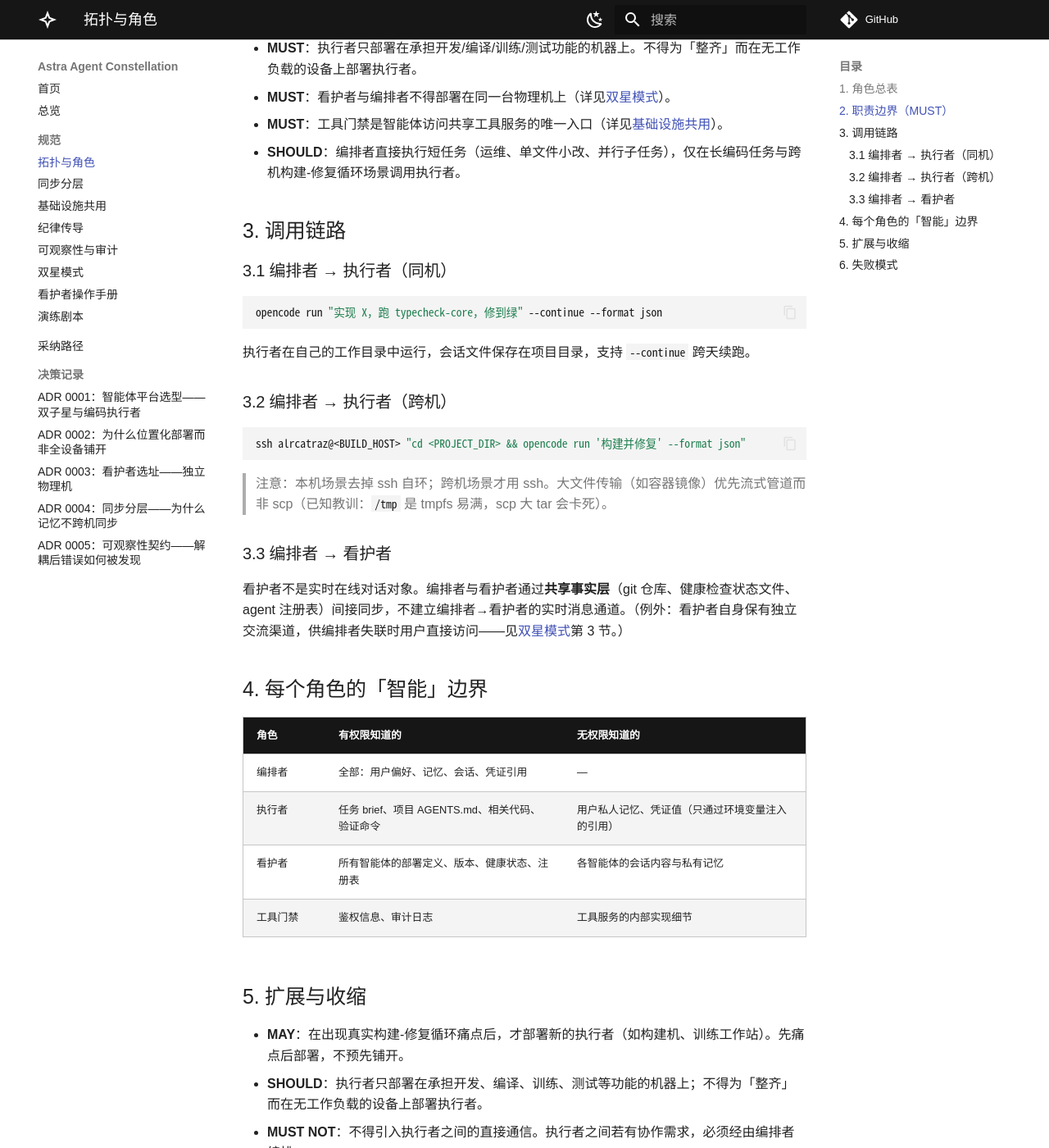
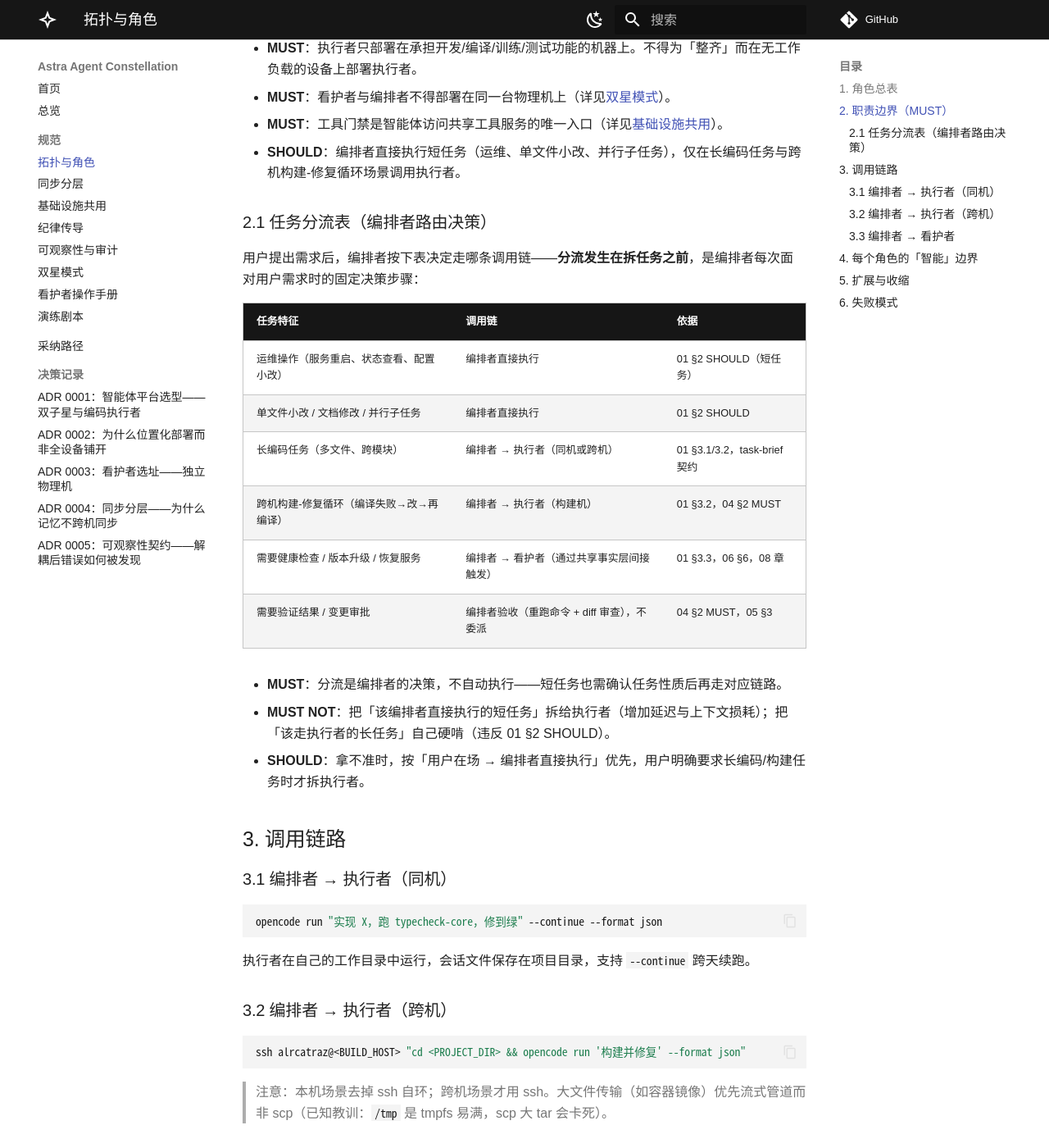
Before and after one commit to alrcatraz/astra-agent-constellation, an MkDocs documentation site: the page built from docs/01-topology.md, in a window 1280 px wide and 1400 px high, scrolled down 783 px. Shown: the whole window at 82% size. Built offline with MkDocs 1.6.1 and Material for MkDocs 9.7.7, drawn with Linux system fonts in a browser that asks for light colours; comment, search, counter and statistics services are not loaded.

Commit message:
docs: orchestrator routing table and gate implementation pointer
- 01 §2.1: task-routing decision table (orchestrator self-runs short tasks,
  delegates long coding to executors, health checks/upgrades to guardian,
  re-runs acceptance itself) plus three MUST/MUST-NOT/SHOULD rules
- 03 §3.4.1: gate implementation pointer (astra-aigate as reference),
  audit-location separation (gate logs vs session records), deployment
  timing and fallback path

```diff
--- a/docs/01-topology.md
+++ b/docs/01-topology.md
@@ -16,6 +16,23 @@
 - **MUST**：看护者与编排者不得部署在同一台物理机上（详见[双星模式](06-gemini-pattern.md)）。
 - **MUST**：工具门禁是智能体访问共享工具服务的唯一入口（详见[基础设施共用](03-tool-sharing.md)）。
 - **SHOULD**：编排者直接执行短任务（运维、单文件小改、并行子任务），仅在长编码任务与跨机构建-修复循环场景调用执行者。
+
+### 2.1 任务分流表（编排者路由决策）
+
+用户提出需求后，编排者按下表决定走哪条调用链——**分流发生在拆任务之前**，是编排者每次面对用户需求时的固定决策步骤：
+
+| 任务特征 | 调用链 | 依据 |
+|:--|:--|:--|
+| 运维操作（服务重启、状态查看、配置小改） | 编排者直接执行 | 01 §2 SHOULD（短任务） |
+| 单文件小改 / 文档修改 / 并行子任务 | 编排者直接执行 | 01 §2 SHOULD |
+| 长编码任务（多文件、跨模块） | 编排者 → 执行者（同机或跨机） | 01 §3.1/3.2，task-brief 契约 |
+| 跨机构建-修复循环（编译失败→改→再编译） | 编排者 → 执行者（构建机） | 01 §3.2，04 §2 MUST |
+| 需要健康检查 / 版本升级 / 恢复服务 | 编排者 → 看护者（通过共享事实层间接触发） | 01 §3.3，06 §6，08 章 |
+| 需要验证结果 / 变更审批 | 编排者验收（重跑命令 + diff 审查），不委派 | 04 §2 MUST，05 §3 |
+
+- **MUST**：分流是编排者的决策，不自动执行——短任务也需确认任务性质后再走对应链路。
+- **MUST NOT**：把「该编排者直接执行的短任务」拆给执行者（增加延迟与上下文损耗）；把「该走执行者的长任务」自己硬啃（违反 01 §2 SHOULD）。
+- **SHOULD**：拿不准时，按「用户在场 → 编排者直接执行」优先，用户明确要求长编码/构建任务时才拆执行者。
 
 ## 3. 调用链路
 
```
Also changed, not shown: docs/03-tool-sharing.md (+8 -0 lines).
